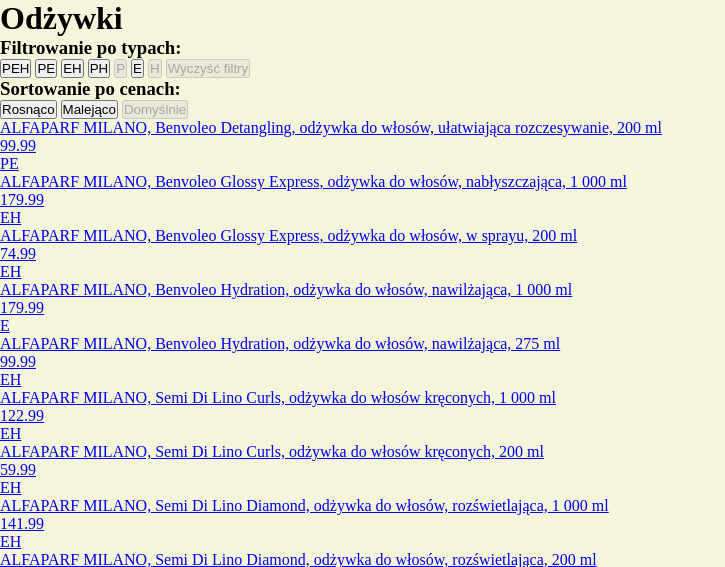
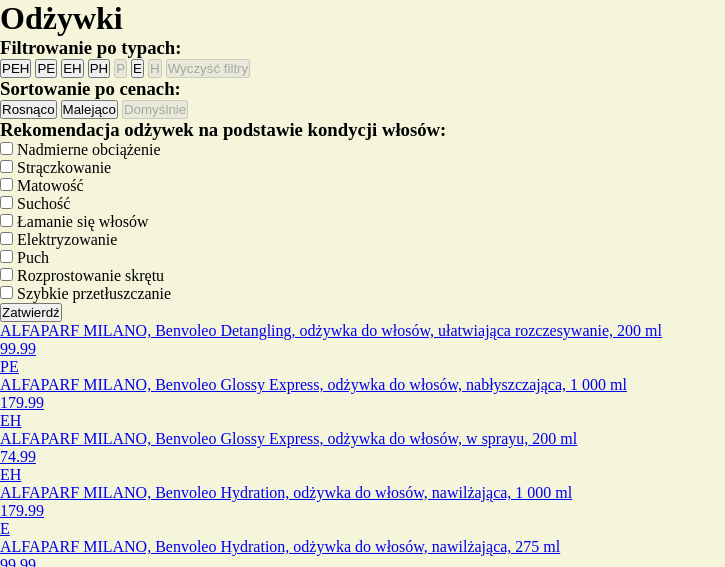
Before and after one commit to anikk25/projekt_inzynierski, a Flask app: page / in a window 1280 px wide. Shown: the top 567 px of the page, without its empty margins (0-725 px from the left). Run offline with Flask 3, Linux system fonts and the light colour scheme.

Commit message:
Dodano odznaczaną listę do formularza dot. kondycji włosów

```diff
--- a/Projekt_Ania/app/templates/index.html
+++ b/Projekt_Ania/app/templates/index.html
@@ -37,6 +37,76 @@
     </button>
 </form>
 
+<form action="/" method="POST" id="hair_condition_form">
+    <h3>Rekomendacja odżywek na podstawie kondycji włosów:</h3>
+    <ul class="list-group list-group-flush">
+        <li class="list-group-item">
+            <label class="switch">
+                <input type="checkbox" name='hair_condition' value="Nadmierne obciążenie">
+                <span class="slider round"></span>
+                Nadmierne obciążenie
+            </label>
+        </li>
+        <li class="list-group-item">
+            <label class="switch">
+                <input type="checkbox" name='hair_condition' value="Strączkowanie">
+                <span class="slider round"></span>
+                Strączkowanie
+            </label>
+        </li>
+        <li class="list-group-item">
+            <label class="switch">
+                <input type="checkbox" name='hair_condition' value="Matowość">
+                <span class="slider round"></span>
+                Matowość
+            </label>
+        </li>
+        <li class="list-group-item">
+            <label class="switch">
+                <input type="checkbox" name='hair_condition' value="Suchość">
+                <span class="slider round"></span>
+                Suchość
+            </label>
+        </li>
+        <li class="list-group-item">
+            <label class="switch">
+                <input type="checkbox" name='hair_condition' value="Łamanie się włosów">
+                <span class="slider round"></span>
+                Łamanie się włosów
+            </label>
+        </li>
+        <li class="list-group-item">
+            <label class="switch">
+                <input type="checkbox" name='hair_condition' value="Elektryzowanie">
+                <span class="slider round"></span>
+                Elektryzowanie
+            </label>
+        </li>
+        <li class="list-group-item">
+            <label class="switch">
+                <input type="checkbox" name='hair_condition' value="Puch">
+                <span class="slider round"></span>
+                Puch
+            </label>
+        </li>
+        <li class="list-group-item">
+            <label class="switch">
+                <input type="checkbox" name='hair_condition' value="Rozprostowanie skrętu">
+                <span class="slider round"></span>
+                Rozprostowanie skrętu
+            </label>
+        </li>
+        <li class="list-group-item">
+            <label class="switch">
+                <input type="checkbox" name='hair_condition' value="Szybkie przetłuszczanie">
+                <span class="slider round"></span>
+                Szybkie przetłuszczanie
+            </label>
+        </li>
+    </ul>
+    <button type="submit">Zatwierdź</button>
+</form>
+
 <main>
     {% for conditioner in conditioners %}
     <a href="{{ conditioner.url }}" target="_blank">
```
